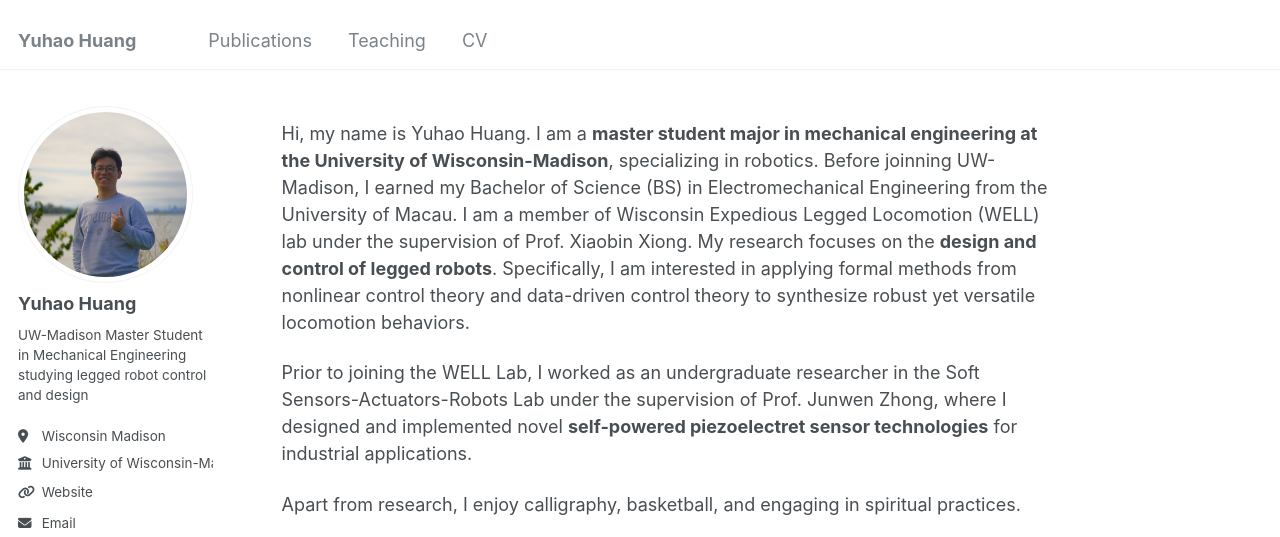
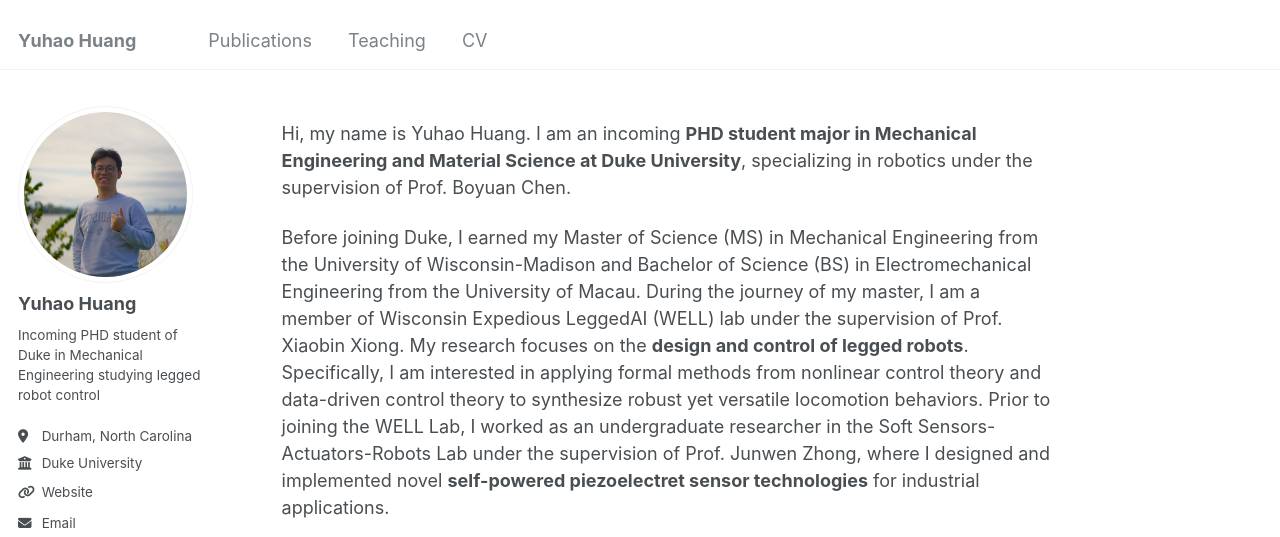
Before and after one commit to Hyh2001/Hyh2001.github.io, a Jekyll site: the page built from _pages/about.md, in a window 1280 px wide and 900 px high, cut to the strip 0-537 px from the top of the window. Built offline with Jekyll 4.4.1, drawn with Linux system fonts in a browser that asks for light colours; some web fonts are replaced.

Commit message:
adding in information of duke in front page

```diff
--- a/_config.yml
+++ b/_config.yml
@@ -24,11 +24,11 @@
   avatar           : "profile.JPG"
   name             : "Yuhao Huang"
   pronouns         : # example: "she/her"
-  bio              : "UW-Madison Master Student in Mechanical Engineering studying legged robot control and design"
-  location         : "Wisconsin Madison"
-  employer         : "University of Wisconsin-Madison"
+  bio              : "Incoming PHD student of Duke in Mechanical Engineering studying legged robot control"
+  location         : "Durham, North Carolina"
+  employer         : "Duke University"
   uri              : "https://Hyh2001.github.io"
-  email            : "yuhao.huang@wisc.edu & huangyuhaowork@outlook.com"
+  email            : "yuhao.huang@duke.edu & huangyuhaowork@outlook.com"
 
   # Academic websites
   # arxiv            : # URL - Update with the correct link to your profile
--- a/_pages/about.md
+++ b/_pages/about.md
@@ -7,9 +7,9 @@
   - /about.html
 ---
 
-Hi, my name is Yuhao Huang. I am a **master student major in mechanical engineering at the University of Wisconsin-Madison**, specializing in robotics. Before joinning UW-Madison, I earned my Bachelor of Science (BS) in Electromechanical Engineering from the University of Macau. I am a member of Wisconsin Expedious Legged Locomotion (WELL) lab under the supervision of Prof. Xiaobin Xiong. My research focuses on the **design and control of legged robots**. Specifically, I am interested in applying formal methods from nonlinear control theory and data-driven control theory to synthesize robust yet versatile locomotion behaviors.
+Hi, my name is Yuhao Huang. I am an incoming **PHD student major in Mechanical Engineering and Material Science at Duke University**, specializing in robotics under the supervision of Prof. Boyuan Chen.
 
-Prior to joining the WELL Lab, I worked as an undergraduate researcher in the Soft Sensors-Actuators-Robots Lab under the supervision of Prof. Junwen Zhong, where I designed and implemented novel **self-powered piezoelectret sensor technologies** for industrial applications.
+Before joining Duke, I earned my Master of Science (MS) in Mechanical Engineering from the University of Wisconsin-Madison and Bachelor of Science (BS) in Electromechanical Engineering from the University of Macau. During the journey of my master, I am a member of Wisconsin Expedious LeggedAI (WELL) lab under the supervision of Prof. Xiaobin Xiong. My research focuses on the **design and control of legged robots**. Specifically, I am interested in applying formal methods from nonlinear control theory and data-driven control theory to synthesize robust yet versatile locomotion behaviors. Prior to joining the WELL Lab, I worked as an undergraduate researcher in the Soft Sensors-Actuators-Robots Lab under the supervision of Prof. Junwen Zhong, where I designed and implemented novel **self-powered piezoelectret sensor technologies** for industrial applications.
 
 Apart from research, I enjoy calligraphy, basketball, and engaging in spiritual practices.
 <div style="display: flex; justify-content: space-around; gap: 3em;">
```
